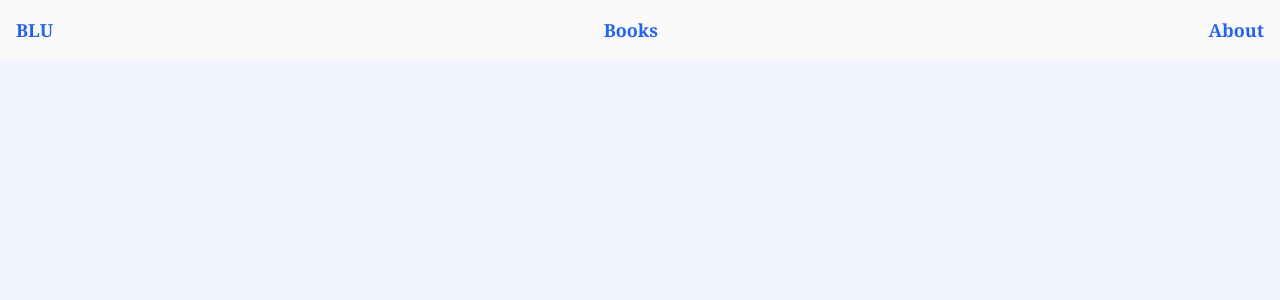
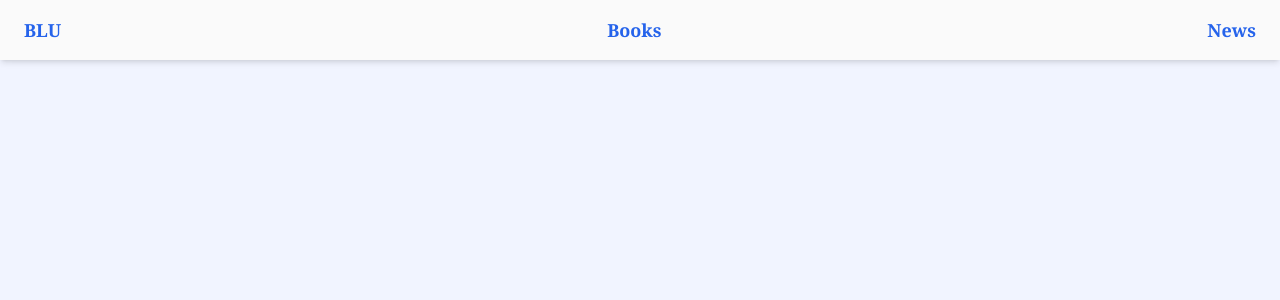
Before and after one commit to JoushuaDelaCruz/BluWebsite, a React (Create React App) app in the folder client/: page / in a window 1280 px wide. Shown: the top 300 px of the page. Built offline with nearby package versions, Linux system fonts and the light colour scheme.

Commit message:
Finished designing the header

```diff
--- a/client/src/components/Footer.js
+++ b/client/src/components/Footer.js
@@ -0,0 +1,9 @@
+import React from 'react'
+
+const Footer = () => {
+  return (
+    <div>Footer</div>
+  )
+}
+
+export default Footer
--- a/client/src/components/Header.js
+++ b/client/src/components/Header.js
@@ -3,11 +3,12 @@ import { Link } from 'react-router-dom'
 /* This contains all elements in the header */
 const Header = () => {
     return (
-        <header className='inline-flex p-4 justify-between justify-items-center min-w-full
-                            items-center font-serif text-lg font-bold bg-neutral-50 text-blue-600'>
-            <Link to='/' className='uppercase'> Blu </Link>
-            <Link to='/books'> Books </Link>
-            <Link to='/about'> About </Link>
+        <header className='header'>
+            <nav className='nav-bar'>
+                <Link to='/' className='uppercase cursor-pointer stroke-current'> Blu </Link>
+                <Link to='/books' className='cursor-pointer'> Books </Link>
+                <Link to='/news' className='cursor-pointer'> News </Link>
+            </nav>
         </header>
     )
 }
--- a/client/src/index.css
+++ b/client/src/index.css
@@ -1,3 +1,15 @@
 @tailwind base;
 @tailwind components;
 @tailwind utilities;
+
+
+@layer components {
+  .header {
+    @apply fixed inline-flex py-4 justify-between justify-items-center
+    w-full items-center font-serif text-lg font-bold bg-neutral-50 text-blue-600
+    shadow-md;
+  }
+  .nav-bar {
+    @apply w-full flex flex-wrap items-center justify-between px-6
+  }
+}
```
